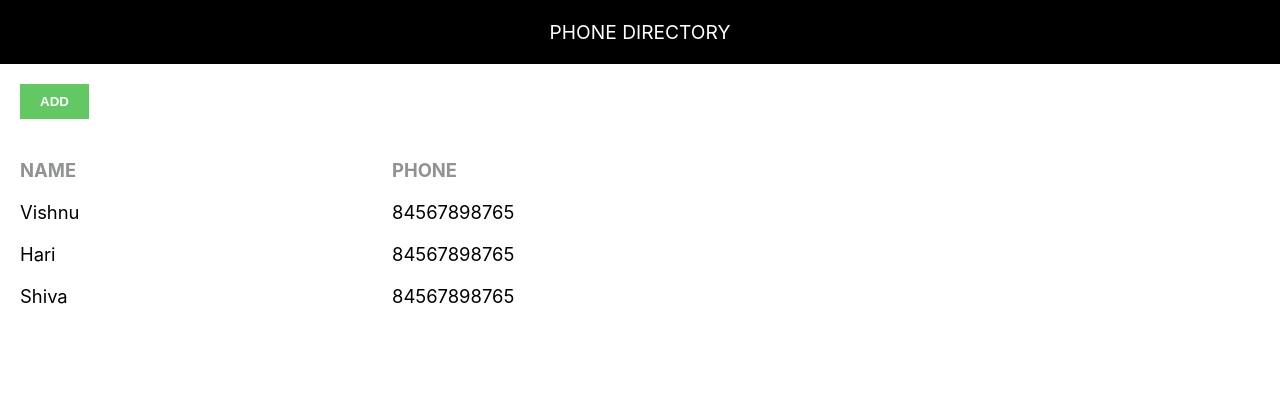
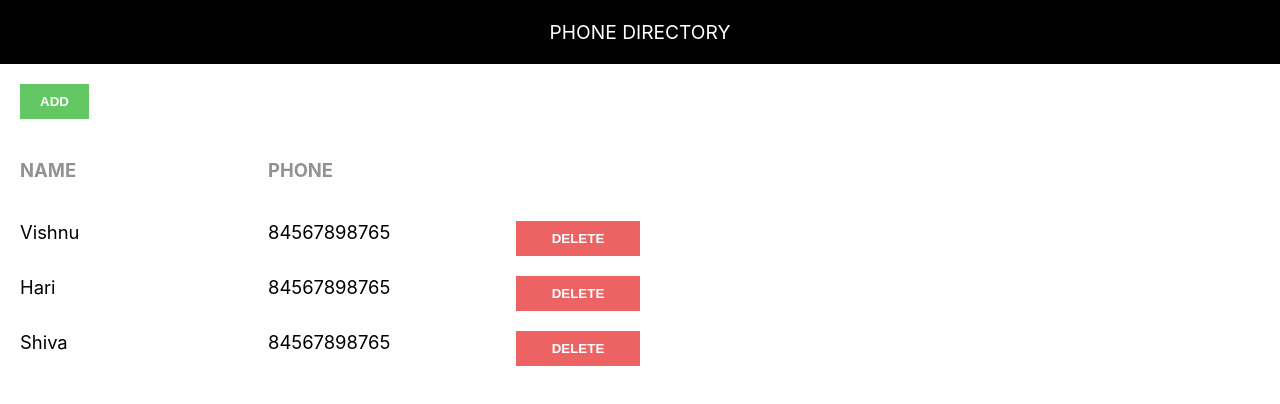
Before and after one commit to shivakumaryevunja/phone-directory, a React (Create React App) app: page / in a window 1280 px wide. Shown: the top 404 px of the page. Built offline with nearby package versions, Linux system fonts and the light colour scheme.

Commit message:
Added ‘Delete’ button

```diff
--- a/src/App.css
+++ b/src/App.css
@@ -9,7 +9,7 @@ button{
 }
 .container{
     display: grid;
-    grid-template-columns: 10% 20% auto;
+    grid-template-columns: 10% 10% 20% 10%;
     margin-bottom: 10px;
     margin:20px;
 }
@@ -25,4 +25,9 @@ span{
     font-size: 1.15rem;
     font-weight: bold;
     color: rgb(145, 147, 147);
+    margin-bottom: 20px;
 }
+.deleteBtn{
+    margin: 0;
+    background-color: rgb(237, 99, 99);
+}
--- a/src/App.js
+++ b/src/App.js
@@ -38,6 +38,7 @@ class App extends Component{
           return <div key={sub.id} className='container'>
           <span >{sub.name}</span><br/>
           <span >{sub.phone}</span>
+          <button className='deleteBtn'>Delete</button>
         </div>
         })
       }
```
